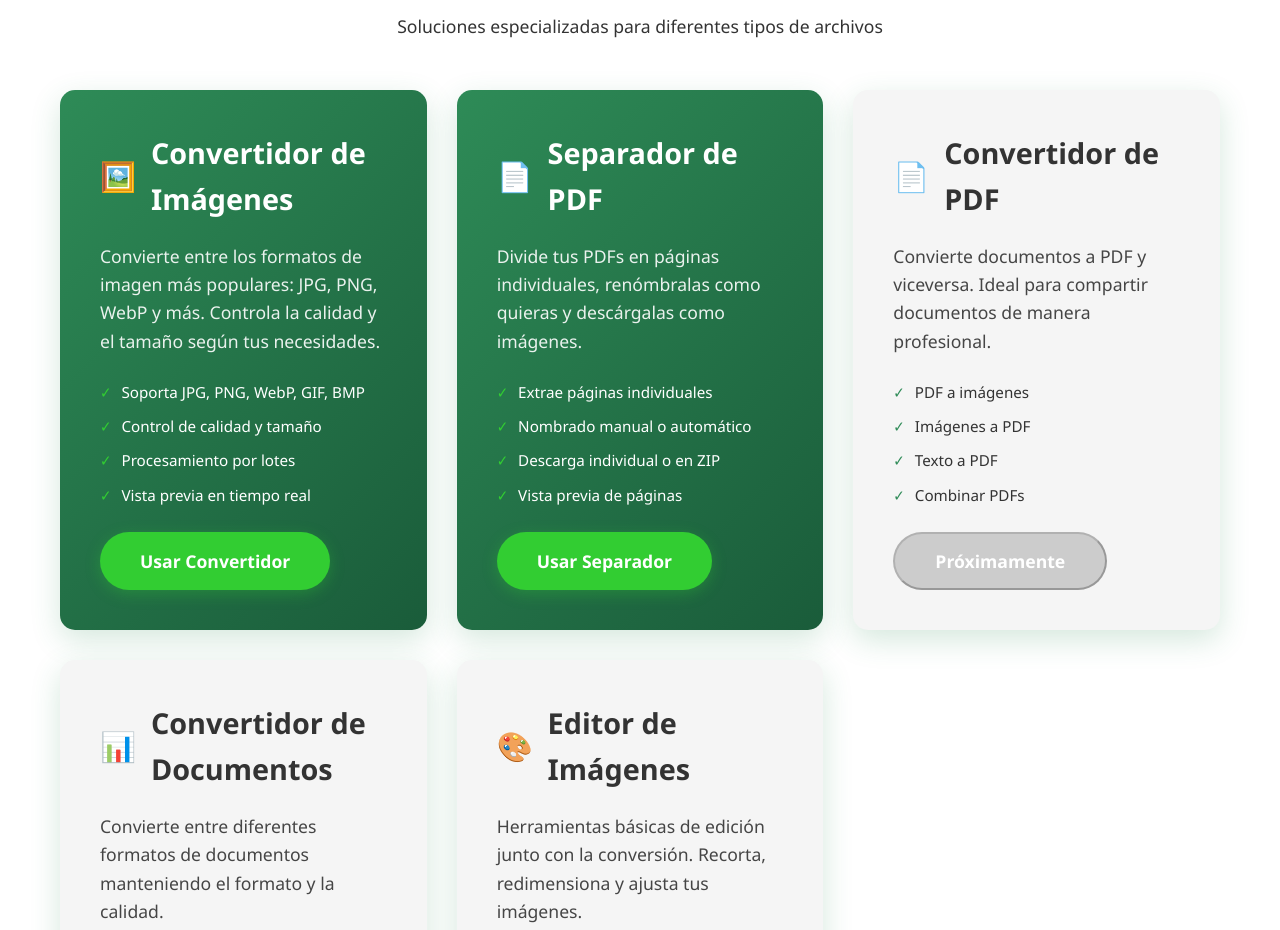
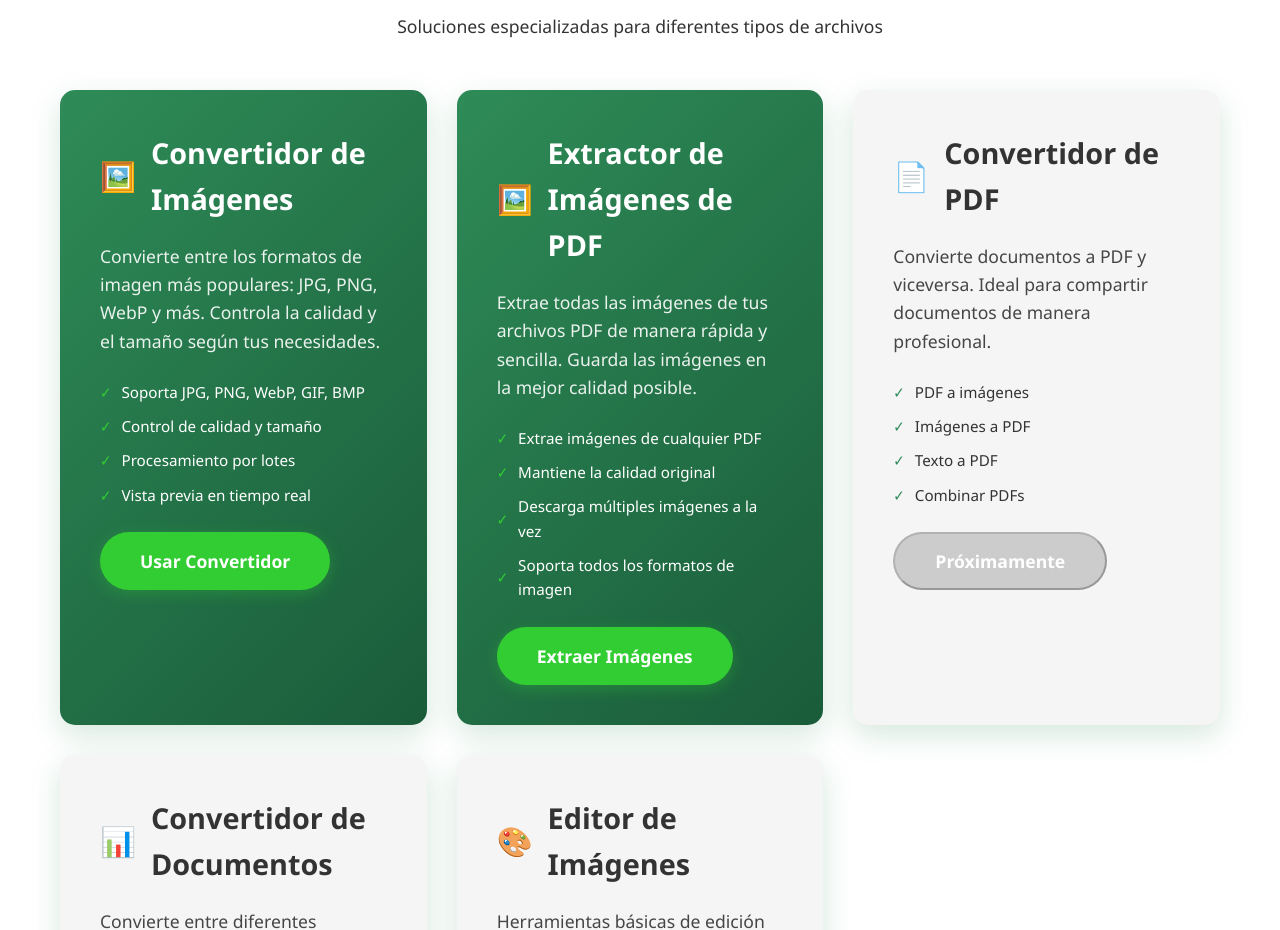
Before and after one commit to ATelloDev/ILoveCesun, a plain HTML site: page index.html in a window 1280 px wide. Shown: the part 1383-2313 px from the top of the page. Drawn offline with Linux system fonts and the light colour scheme.

Commit message:
Extractor de imagenes

```diff
--- a/index.html
+++ b/index.html
@@ -83,15 +83,15 @@
             </div>
 
             <div class="tool-card">
-                <h3><span>📄</span> Separador de PDF</h3>
-                <p>Divide tus PDFs en páginas individuales, renómbralas como quieras y descárgalas como imágenes.</p>
+                <h3><span>🖼️</span> Extractor de Imágenes de PDF</h3>
+                <p>Extrae todas las imágenes de tus archivos PDF de manera rápida y sencilla. Guarda las imágenes en la mejor calidad posible.</p>
                 <div class="tool-features">
-                    <div class="tool-feature">Extrae páginas individuales</div>
-                    <div class="tool-feature">Nombrado manual o automático</div>
-                    <div class="tool-feature">Descarga individual o en ZIP</div>
-                    <div class="tool-feature">Vista previa de páginas</div>
+                    <div class="tool-feature">Extrae imágenes de cualquier PDF</div>
+                    <div class="tool-feature">Mantiene la calidad original</div>
+                    <div class="tool-feature">Descarga múltiples imágenes a la vez</div>
+                    <div class="tool-feature">Soporta todos los formatos de imagen</div>
                 </div>
-                <a href="vistas/pdf.html" class="cta-button">Usar Separador</a>
+                <a href="vistas/pdf.html" class="cta-button">Extraer Imágenes</a>
             </div>
 
             <div class="tool-card coming-soon">
```
